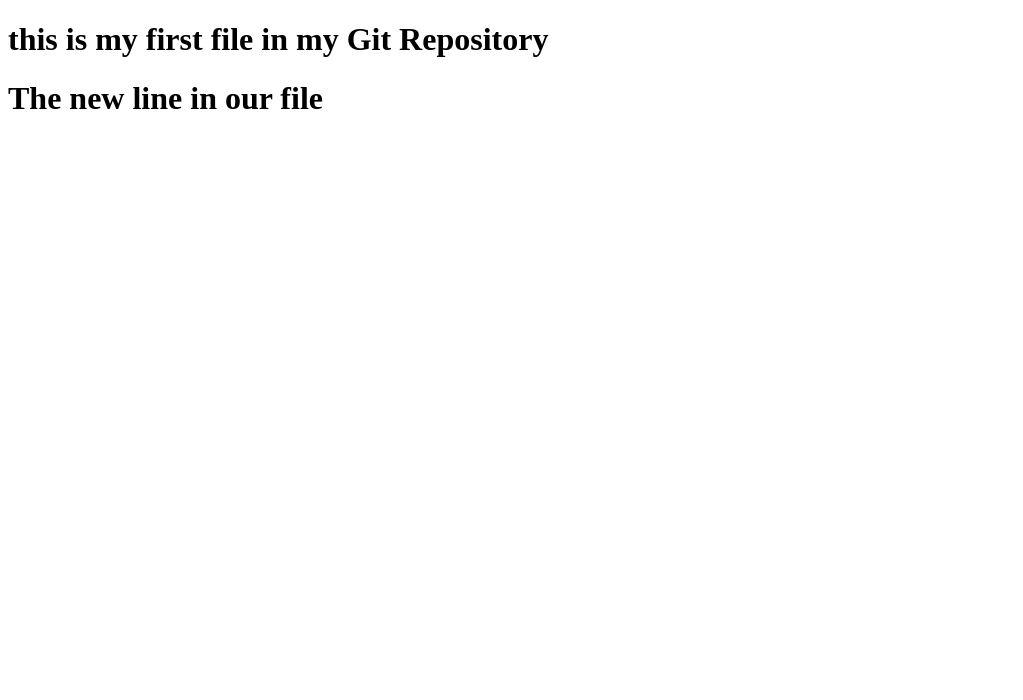
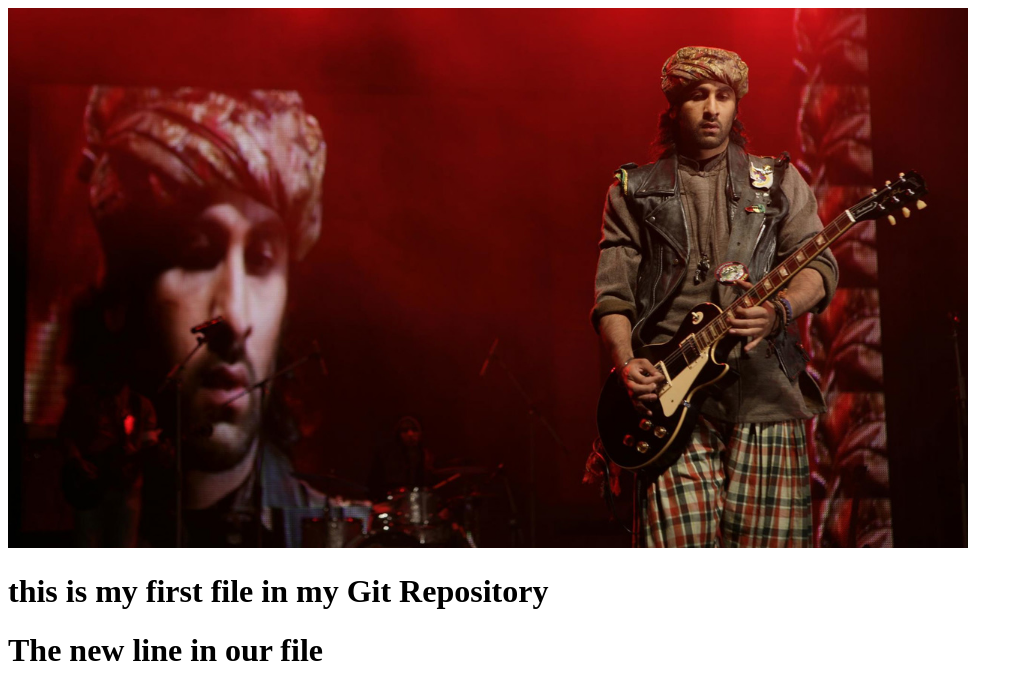
Before and after one commit to siddhantsute97/hello-world, a plain HTML site: page index.html in a window 1280 px wide. Shown: the whole page, without its empty margins (0-1023 px from the left). Drawn offline with Linux system fonts and the light colour scheme.

Commit message:
Adding image to html world

```diff
--- a/index.html
+++ b/index.html
@@ -7,6 +7,9 @@
     <title>Hello World</title>
 </head>
 <body>
+    <div>
+        <img src="./image-w1280.jpg" alt="fireworks" style="width:100%;max-width:960px">
+    </div>
     <h1>this is my first file in my Git Repository</h1>
     <h1>The new line in our file</h1>
 </body>
```
Also changed, not shown: image-w1280.jpg (added).
